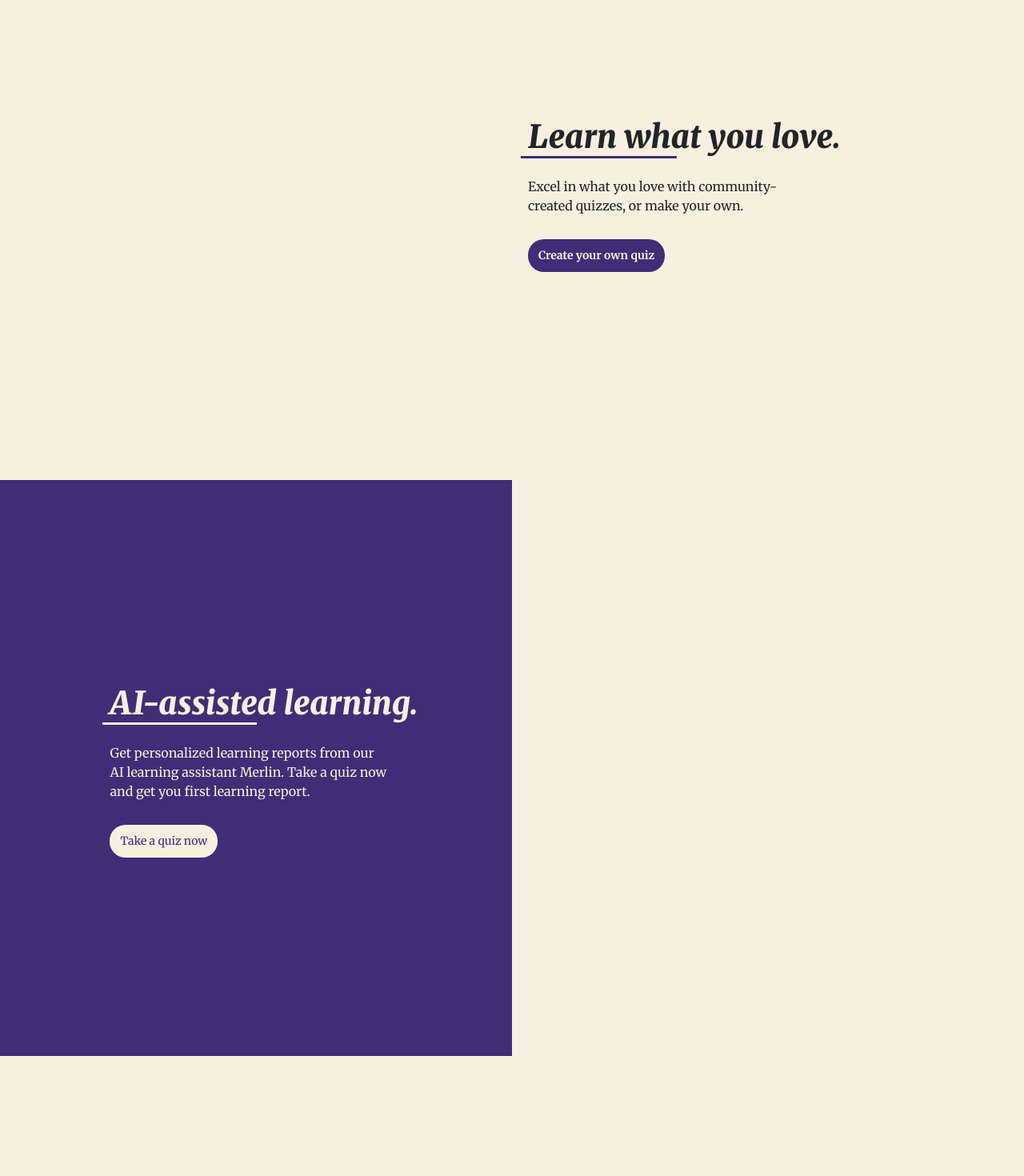
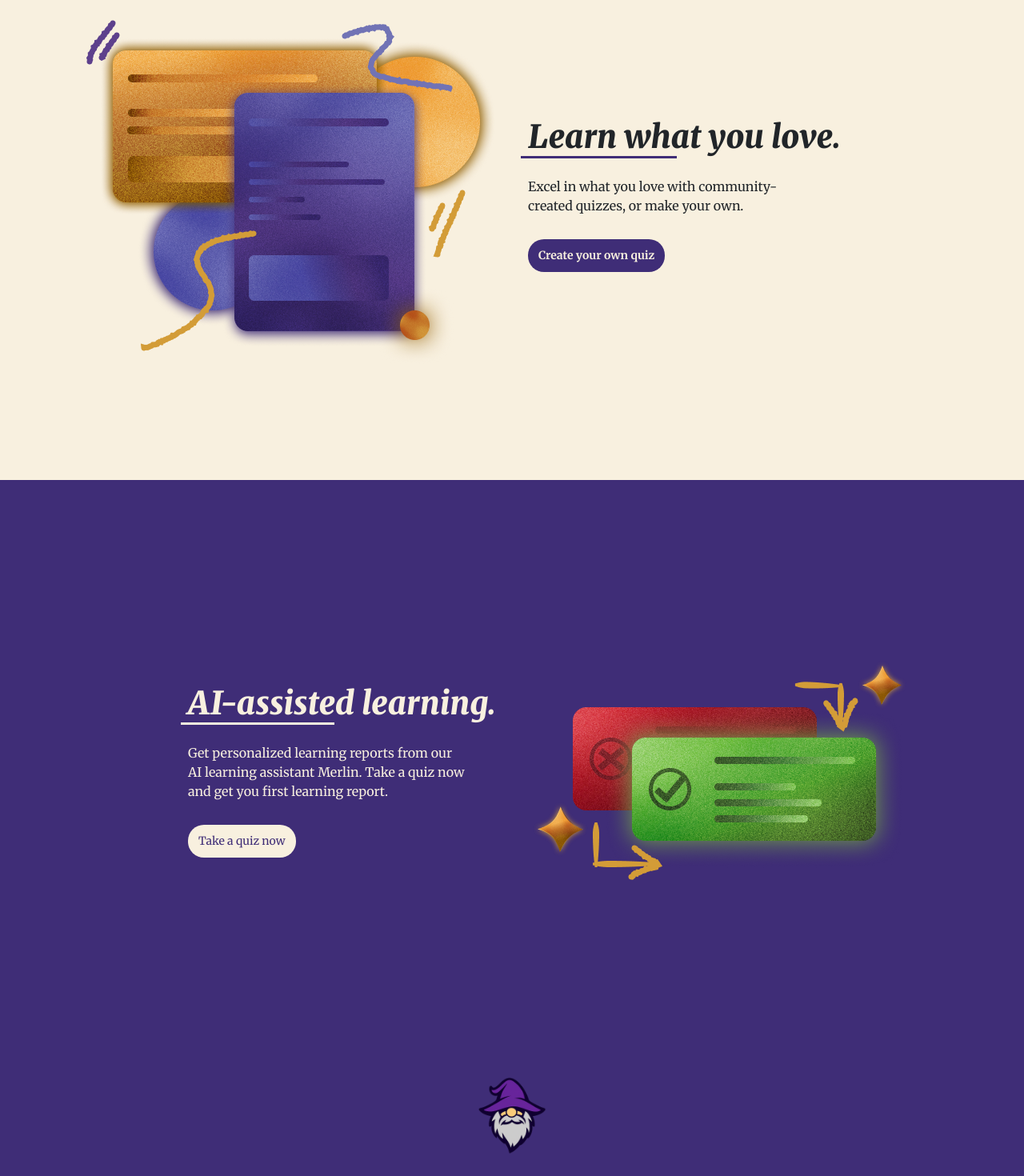
Before and after one commit to miilos/quizwiz-frontend, a React (Vite) app: page / in a window 1280 px wide. Shown: the part 216-1686 px from the top of the page at 80% size. Before the commit the page ends 1536 px from the top, so only its background shows below. Built offline with nearby package versions, Linux system fonts and the light colour scheme.

Commit message:
Add homepage illustrations and footer

```diff
--- a/src/components/App.tsx
+++ b/src/components/App.tsx
@@ -1,6 +1,7 @@
 import { Route, Routes } from "react-router"
 import Home from "./Home/Home"
 import Navigation from "./Navbar/Navbar"
+import Footer from "./Footer/Footer"
 
 function App() {
   return (
@@ -9,6 +10,7 @@ function App() {
       <Routes>
         <Route path="/" element={<Home />} />
       </Routes>
+      <Footer />
     </>
   )
 }
--- /dev/null
+++ b/src/components/Footer/Footer.tsx
@@ -0,0 +1,13 @@
+function Footer() {
+  return (
+    <>
+      <footer className="footer">
+        <div className="footer__img-container">
+          <img src="/public/img/logo.png" alt="QuizWiz Logo" className="footer__img-container__img" />
+        </div>
+      </footer>
+    </>
+  )
+}
+
+export default Footer
--- /dev/null
+++ b/src/components/Footer/_footer.scss
@@ -0,0 +1,16 @@
+.footer {
+  height: 15rem;
+  background-color: $color-primary--dark;
+  padding: 2rem;
+  display: flex;
+  align-items: center;
+  justify-content: center;
+
+  &__img-container {
+    height: 100%;
+
+    &__img {
+      height: 100%;
+    }
+  }
+}
--- a/src/components/Home/Home.tsx
+++ b/src/components/Home/Home.tsx
@@ -1,3 +1,4 @@
+import { Link } from "react-router"
 import Button from "../Button/Button"
 
 function Home() {
@@ -5,7 +6,9 @@ function Home() {
     <>
       <div className="splash splash--learn">
         <div className="splash__section splash__section__learn--left">
-
+          <div className="splash__section__learn--left__img-container">
+            <img src="/public/img/splash_1.png" alt="Illustration 1" className="splash__section__learn--left__img-container__img" />
+          </div>
         </div>
         <div className="splash__section splash__section__learn--right">
           <div className="splash__container">
@@ -15,9 +18,11 @@ function Home() {
             <p className="splash__section__learn--right__text">
               Excel in what you love with community-created quizzes, or make your own.
             </p>
+            <Link to={'/'}>
               <Button variant="primary">
                 Create your own quiz
               </Button>
+            </Link>
           </div>
         </div>
       </div>
@@ -31,13 +36,17 @@ function Home() {
             <p className="splash__section__ai--left__text">
               Get personalized learning reports from our AI learning assistant Merlin. Take a quiz now and get you first learning report.
             </p>
+            <Link to={'/'}>
               <Button variant="secondary">
                 Take a quiz now
               </Button>
+            </Link>
           </div>
         </div>
         <div className="splash__section splash__section__ai--right">
-
+            <div className="splash__section__ai--right__img-container">
+            <img src="/public/img/splash_2.png" alt="Illustration 2" className="splash__section__ai--right__img-container__img" />
+          </div>
         </div>
       </div>
     </>
--- a/src/components/Home/_home.scss
+++ b/src/components/Home/_home.scss
@@ -8,6 +8,10 @@
     align-items: flex-start;
     justify-content: center;
     gap: 2rem;
+  }
+
+  &--ai {
+    background-color: $color-primary--dark;
   }
 
   @include media-breakpoint-down(md) {
@@ -28,6 +32,7 @@
         @include media-breakpoint-down(md) {
           order: 1;
           width: 100%;
+          justify-content: center;
         }
 
         &__header {
@@ -43,27 +48,50 @@
       }
 
       &--left {
+        padding-right: 2rem;
+        display: flex;
+        align-items: center;
+        justify-content: flex-end;
+
         @include media-breakpoint-down(md) {
           order: 2;
           width: 100%;
+          justify-content: center;
+        }
+
+        &__img-container {
+          &__img {
+            width: 100%;
+          }
         }
       }
     }
 
     &__ai {
       &--right {
+        padding-left: 2rem;
+        display: flex;
+        align-items: center;
+        justify-content: flex-start;
+
         @include media-breakpoint-down(md) {
           order: 2;
           width: 100%;
+          justify-content: center;
+        }
+
+        &__img-container {
+          &__img {
+            width: 100%;
+          }
         }
       }
 
       &--left {
-        background-color: $color-primary--dark;
-        padding-left: 2rem;
+        padding-right: 2rem;
         display: flex;
         align-items: center;
-        justify-content: center;
+        justify-content: flex-end;
 
         &__header {
           font-size: 4rem;
@@ -81,6 +109,7 @@
         @include media-breakpoint-down(md) {
           order: 1;
           width: 100%;
+          justify-content: center;
         }
       }
     }
--- a/src/components/Navbar/Navbar.tsx
+++ b/src/components/Navbar/Navbar.tsx
@@ -23,7 +23,7 @@ function Navigation() {
 
           <Navbar.Collapse>
             <Nav className="nav__items">
-              <Nav.Link href="/" className="nav__item">Item 1</Nav.Link>
+              <Nav.Link href="/" className="nav__item">Browse Quizzes</Nav.Link>
               <Nav.Link href="/" className="nav__item">Item 2</Nav.Link>
               <Nav.Link href="/" className="nav__item">Item 3</Nav.Link>
               <Nav.Link href="/" className="nav__item">Item 4</Nav.Link>
--- a/src/style/_variables.scss
+++ b/src/style/_variables.scss
@@ -2,7 +2,7 @@ $color-primary--dark: #3F2D77;
 $color-primary--medium: #5D408C;
 $color-primary--light: #7173B5;
 $color-secondary--dark: #F5C670;
-$color-secondary--light: #f8f0df;
+$color-secondary--light: #F8F0DF;
 
 $font--primary: "Merriweather", serif;
 
--- a/src/style/main.scss
+++ b/src/style/main.scss
@@ -8,3 +8,4 @@
 @import '../components/Navbar/navbar';
 @import '../components/Button/button';
 @import '../components/Home/home';
+@import '../components/Footer/footer';
```
Also changed, not shown: public/img/splash_1.png (added), public/img/splash_2.png (added). Lines whose indentation alone changed are shown as unchanged.
